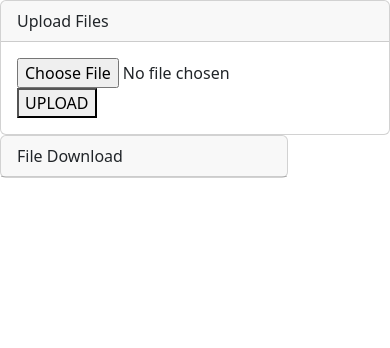
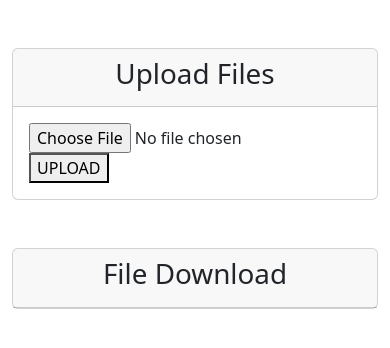
Before and after one commit to Occupational-Specialism-Team-Project/rza-past-exam-project, a PHP site: page /upload_files.php in a window 390 px wide. Shown: the part 24-372 px from the top of the page. Run offline with PHP 8.4, Linux system fonts and the light colour scheme; data that the repository does not hold is empty.

Commit message:
made the card look better

```diff
--- a/src/upload_files.php
+++ b/src/upload_files.php
@@ -63,24 +63,38 @@ include_once "include/base.php";
     <title>Document</title>
 </head>
 <body>
-<div class="card">
+<?php if($_SESSION['role']=="admin"): ?>
+<div class="container-fluid mt-5">
+    <div class="row">
+        <div class="col-md-4 mx-auto">
+            <div class="card" style="width: 100%">
+                <form method = "post" >
                     <div class="card-header">
-    Upload Files
+                        <h1  class="text-center card-title">Upload Files</h1>
                     </div>
                     <div class="card-body">
-  <?php if($_SESSION['role']=="admin"): ?>
                         <form action=""  enctype="multipart/form-data" method="POST">
                             <input type="file" name="file">
                             <button name="upload" type="submit">UPLOAD</button>
                         </form>
-    <?php endif; ?>
+                    </div>
+                </form>
             </div>
         </div>
+    </div>
+</div>
+<?php endif; ?>
 
-    <div>
-    <div class="card" style="width: 18rem;">
+
+
+
+<div class="container-fluid mt-5">
+    <div class="row">
+        <div class="col-md-4 mx-auto">
+            <div class="card" style="width: 100%">
+                <form method = "post" >
                     <div class="card-header">
-    File Download
+                        <h1  class="text-center card-title">File Download</h1>
                     </div>
                     <?php foreach ($result as $file): ?>
                         <?php $file_path = 'uploads/' . $file['files'];?>
@@ -88,6 +102,10 @@ include_once "include/base.php";
                             <li class="list-group-item"><a href="<?php echo $file_path; ?>" download="<?php echo $file['files']; ?>"><?php echo $file['files']; ?></a></li>
                         </ul>
                     <?php endforeach; ?>
+                </form>
+            </div>
+        </div>
+    </div>
 </div>
 
 
```
Lines whose indentation alone changed are shown as unchanged.
